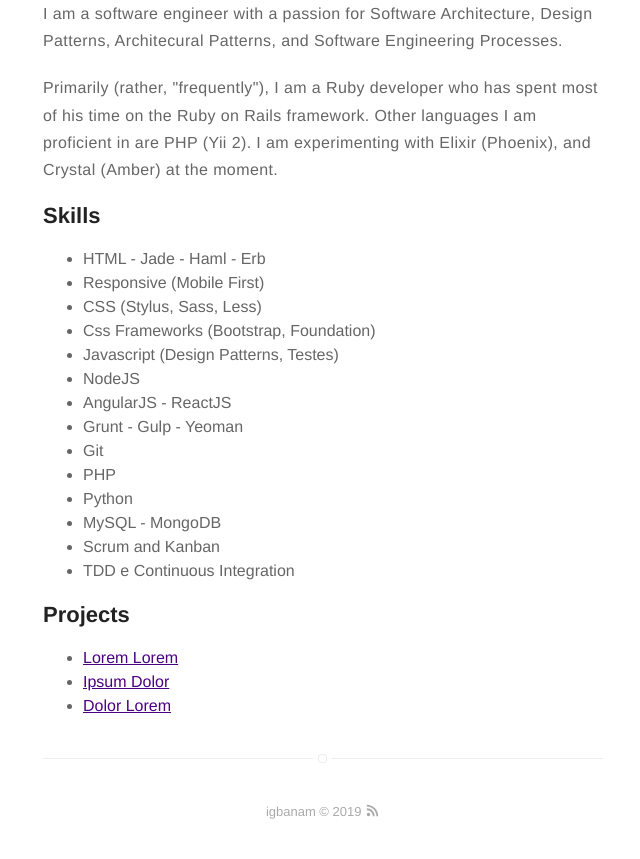
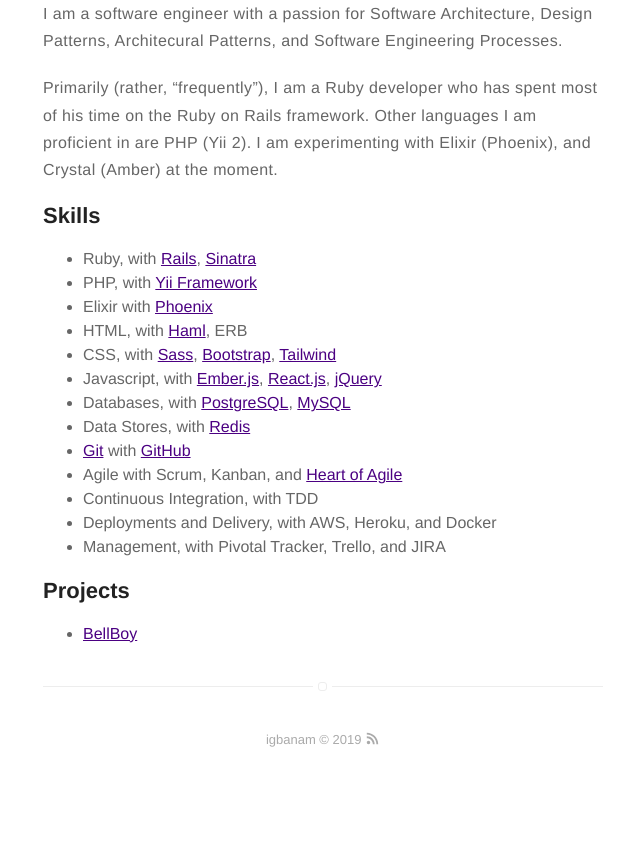
Before and after one commit to igbanam/igravity.github.io, a Jekyll site: the page built from about.md, in a window 1280 px wide. Shown: the part 355-1214 px from the top of the page, without its empty margins (317-957 px from the left). Built offline with Jekyll 4.4.1, drawn with Linux system fonts in a browser that asks for light colours; after the commit the page ends 1142 px from its top, so only the background shows below that.

Commit message:
fixup about

```diff
--- a/about.md
+++ b/about.md
@@ -4,41 +4,50 @@
 ---
 ![Profile Image]({{ site.picture }})
 
-<p>
 I am a software engineer with a passion for Software Architecture, Design
 Patterns, Architecural Patterns, and Software Engineering Processes.
-</p>
 
-<p>
 Primarily (rather, "frequently"), I am a Ruby developer who has spent most of
 his time on the Ruby on Rails framework. Other languages I am proficient in are
 PHP (Yii 2). I am experimenting with Elixir (Phoenix), and Crystal (Amber) at the
 moment.
-</p>
 
-<h2>Skills</h2>
+## Skills
 
-<ul class="skill-list">
-  <li>HTML - Jade - Haml - Erb</li>
-  <li>Responsive (Mobile First)</li>
-  <li>CSS (Stylus, Sass, Less)</li>
-  <li>Css Frameworks (Bootstrap, Foundation)</li>
-  <li>Javascript (Design Patterns, Testes)</li>
-  <li>NodeJS</li>
-  <li>AngularJS - ReactJS</li>
-  <li>Grunt - Gulp - Yeoman</li>
-  <li>Git</li>
-  <li>PHP</li>
-  <li>Python</li>
-  <li>MySQL - MongoDB</li>
-  <li>Scrum and Kanban</li>
-  <li>TDD e Continuous Integration</li>
-</ul>
+  - Ruby, with [Rails][1], [Sinatra][2]
+  - PHP, with [Yii Framework][3]
+  - Elixir with [Phoenix][17]
+  - HTML, with [Haml][4], ERB
+  - CSS, with [Sass][5], [Bootstrap][6], [Tailwind][7]
+  - Javascript, with [Ember.js][8], [React.js][9], [jQuery][10]
+  - Databases, with [PostgreSQL][11], [MySQL][12]
+  - Data Stores, with [Redis][13]
+  - [Git][14] with [GitHub][15]
+  - Agile with Scrum, Kanban, and [Heart of Agile][16]
+  - Continuous Integration, with TDD
+  - Deployments and Delivery, with AWS, Heroku, and Docker
+  - Management, with Pivotal Tracker, Trello, and JIRA
 
-<h2>Projects</h2>
 
-<ul>
-  <li><a href="https://github.com/">Lorem Lorem</a></li>
-  <li><a href="https://github.com/">Ipsum Dolor</a></li>
-  <li><a href="https://github.com/">Dolor Lorem</a></li>
-</ul>
+## Projects
+
+  - [BellBoy][18]
+
+  [1]: https://http://rubyonrails.org
+  [2]: http://sinatrarb.com/
+  [3]: https://www.yiiframework.com/
+  [4]: http://haml.info/
+  [5]: https://sass-lang.com/
+  [6]: https://getbootstrap.com/
+  [7]: https://tailwindcss.com/
+  [8]: https://emberjs.com/
+  [9]: https://reactjs.org/
+  [10]: https://jquery.com/
+  [11]: https://www.postgresql.org/
+  [12]: https://www.mysql.com/
+  [13]: https://redis.io/
+  [14]: https://git-scm.org/
+  [15]: https://github.com/
+  [16]: https://heartofagile.com/
+  [17]: https://phoenixframework.org/
+  [18]: https://github.com/igbanam/bellboy
```
